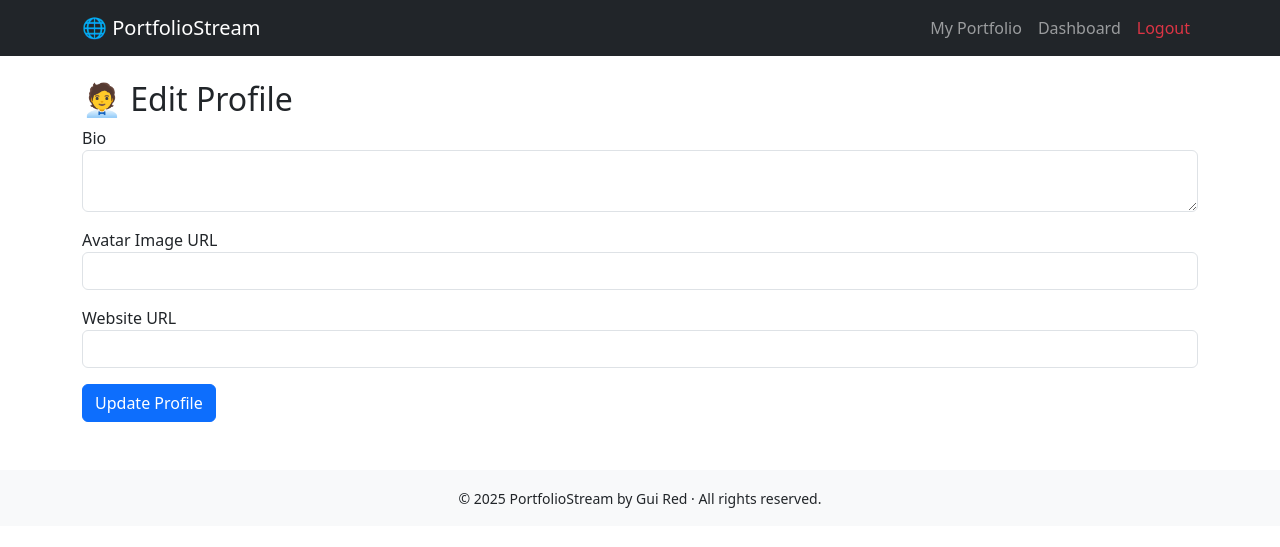
After one commit to guired513/flask-portfolio-dashboard, a Flask app: page /profile/edit in a window 1280 px wide. The commit adds this page. Shown: the top 547 px of the page. Run offline with Flask 3, Linux system fonts and the light colour scheme; the visitor is signed in with stand-in values (Sample User, id 1).

Commit message:
Add user profile fields and update templates for bio, avatar, and website

```diff
--- a/app.py
+++ b/app.py
@@ -17,10 +17,13 @@ class User(UserMixin, db.Model):
     id = db.Column(db.Integer, primary_key=True)
     username = db.Column(db.String(80), unique=True, nullable=False)
     password_hash = db.Column(db.String(128), nullable=False)
-    def set_password(self, password):
-        self.password_hash = generate_password_hash(password, method='pbkdf2:sha256')
-    def check_password(self, password):
-        return check_password_hash(self.password_hash, password)
+
+    # New fields:
+    bio = db.Column(db.Text, default="")
+    avatar_url = db.Column(db.String(300), default="")
+    website_url = db.Column(db.String(300), default="")
+
+    # Relationships
     projects = db.relationship('Project', backref='user', lazy=True)
     skills = db.relationship('Skill', backref='user', lazy=True)
 
@@ -67,7 +70,7 @@ def load_user(user_id):
 
 
 # Routes
-
+#---------------------------------------------------------------------
 @app.route("/")
 def home():
     return redirect(url_for("stream_view"))
@@ -97,7 +100,17 @@ def login():
 def dashboard():
     return render_template("dashboard.html", username=current_user.username)
 
-
+@app.route("/profile/edit", methods=["GET", "POST"])
+@login_required
+def edit_profile():
+    if request.method == "POST":
+        current_user.bio = request.form.get("bio")
+        current_user.avatar_url = request.form.get("avatar_url")
+        current_user.website_url = request.form.get("website_url")
+        db.session.commit()
+        flash("Profile updated!")
+        return redirect(url_for("my_portfolio"))
+    return render_template("edit_profile.html")
 
 @app.route("/register", methods=["GET", "POST"])
 def register():
--- a/templates/dashboard.html
+++ b/templates/dashboard.html
@@ -3,7 +3,7 @@
 
 {% block content %}
 <h2 class="text-center mb-4">🧭 Dashboard for {{ username }}</h2>
-
+<a href="{{ url_for('edit_profile') }}" class="btn btn-outline-secondary">Edit Profile</a>
 <div class="row text-center">
     <div class="col-md-4 mb-3">
         <div class="card h-100 shadow">
--- /dev/null
+++ b/templates/edit_profile.html
@@ -0,0 +1,21 @@
+{% extends "base.html" %}
+{% block title %}Edit Profile{% endblock %}
+
+{% block content %}
+<h2>🧑‍💼 Edit Profile</h2>
+<form method="POST">
+    <div class="mb-3">
+        <label>Bio</label>
+        <textarea class="form-control" name="bio">{{ current_user.bio }}</textarea>
+    </div>
+    <div class="mb-3">
+        <label>Avatar Image URL</label>
+        <input class="form-control" name="avatar_url" value="{{ current_user.avatar_url }}">
+    </div>
+    <div class="mb-3">
+        <label>Website URL</label>
+        <input class="form-control" name="website_url" value="{{ current_user.website_url }}">
+    </div>
+    <button class="btn btn-primary">Update Profile</button>
+</form>
+{% endblock %}
```
Also changed, not shown: templates/my_portfolio.html (+14 -0 lines), templates/stream.html (+6 -1 lines), instance/portfolio.db.
